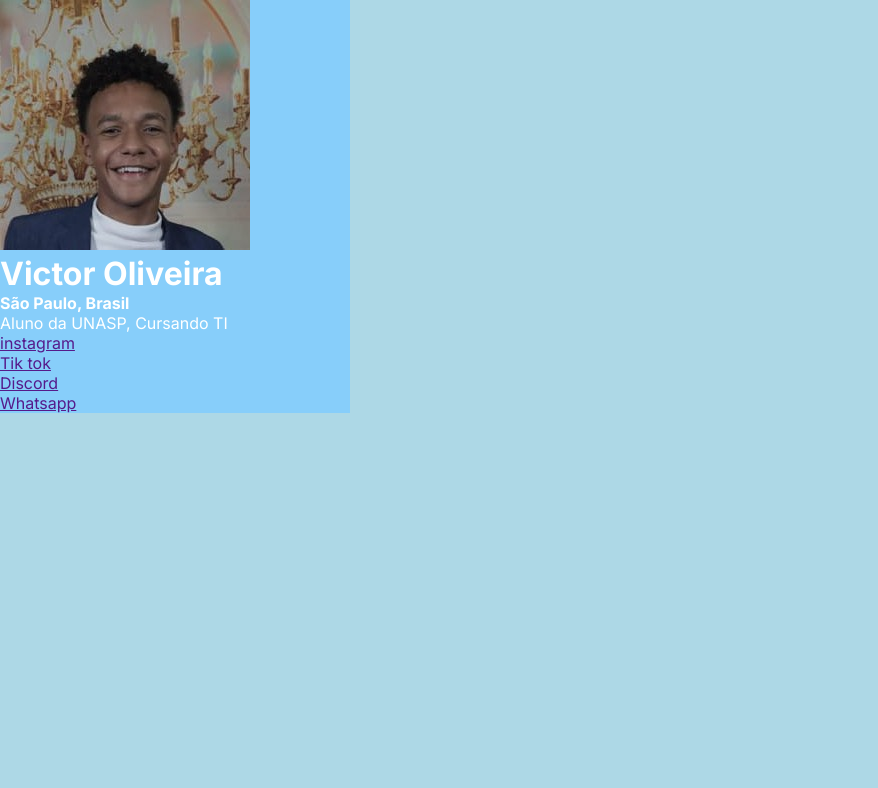
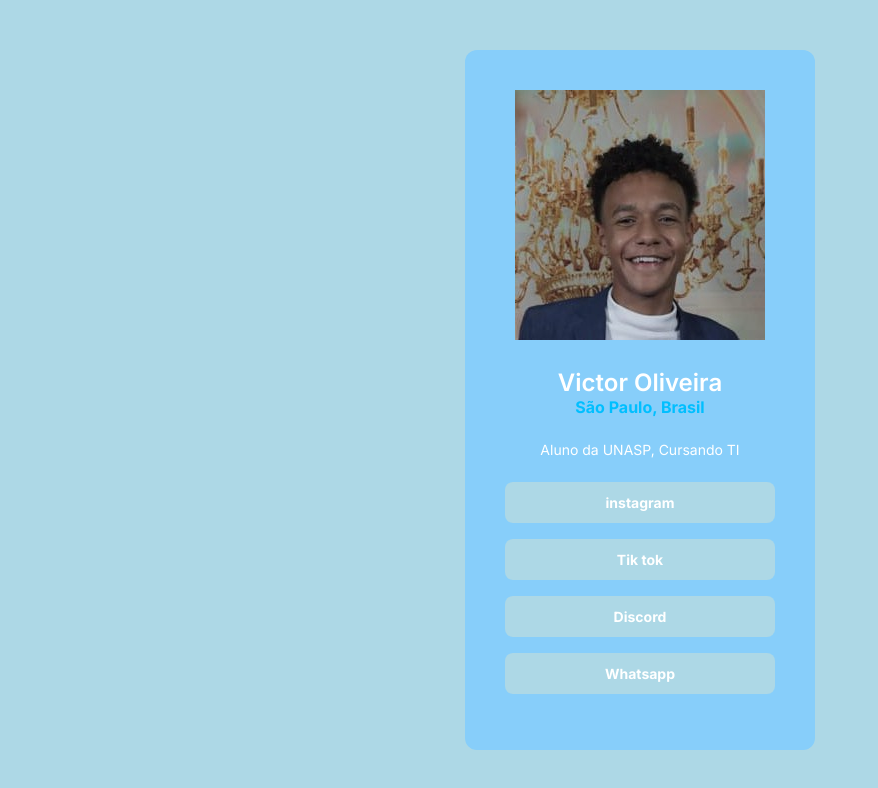
Before and after one commit to TindadeVictor/link-tree3, a plain HTML site: page index.html in a window 1280 px wide. Shown: the whole page, without its empty margins (0-878 px from the left). Drawn offline with Linux system fonts and the light colour scheme.

Commit message:
Projeto finalizado

```diff
--- a/style.css
+++ b/style.css
@@ -11,18 +11,64 @@
      --blue: #ADD8E6;
     --LightSkyBlue: #87CEFA;
     --white: #FFF;
-}
+    --DeepSkyBlue: #00BFFF;
+    --Blue: #0000FF;
 
 
 body {
     background-color: var(--blue);
-    border: 1px solid DodgerBlue
-
     height: 100vh;
+    display: flex;
+    justify-content: center;
+    align-items: center;
 }
 
 div {
     background-color: var(--LightSkyBlue);
     color: var(--white);
     width: 350px;
+    text-align: center;
+    border-radius: 12px;
+    padding: 40px;
 }
+img {
+    width: 88px
+    border-radius: 50%;
+    margin-bottom: 24px;
+}
+
+h1 {
+    font-size: 24px;
+    font-weight: 600;
+}
+
+strong {
+    color: var(--DeepSkyBlue);
+}
+
+p {
+    margin-block: 24px;
+    font-size: 14px;
+}
+
+ul, li {
+    list-style: none;
+}
+
+a {
+    display: block;
+    background-color: var(--blue);
+    margin-bottom: 16px;
+    padding: 12px;
+    color: var(--white);
+    text-decoration: none;
+    font-size: 14px;
+    font-weight: 700;
+    border-radius: 8px;
+
+a:hover {
+    background-color: var(--LightSkyBlue);
+    color: var(--Blue);
+    transition: 0.4s;
+
+}
```
